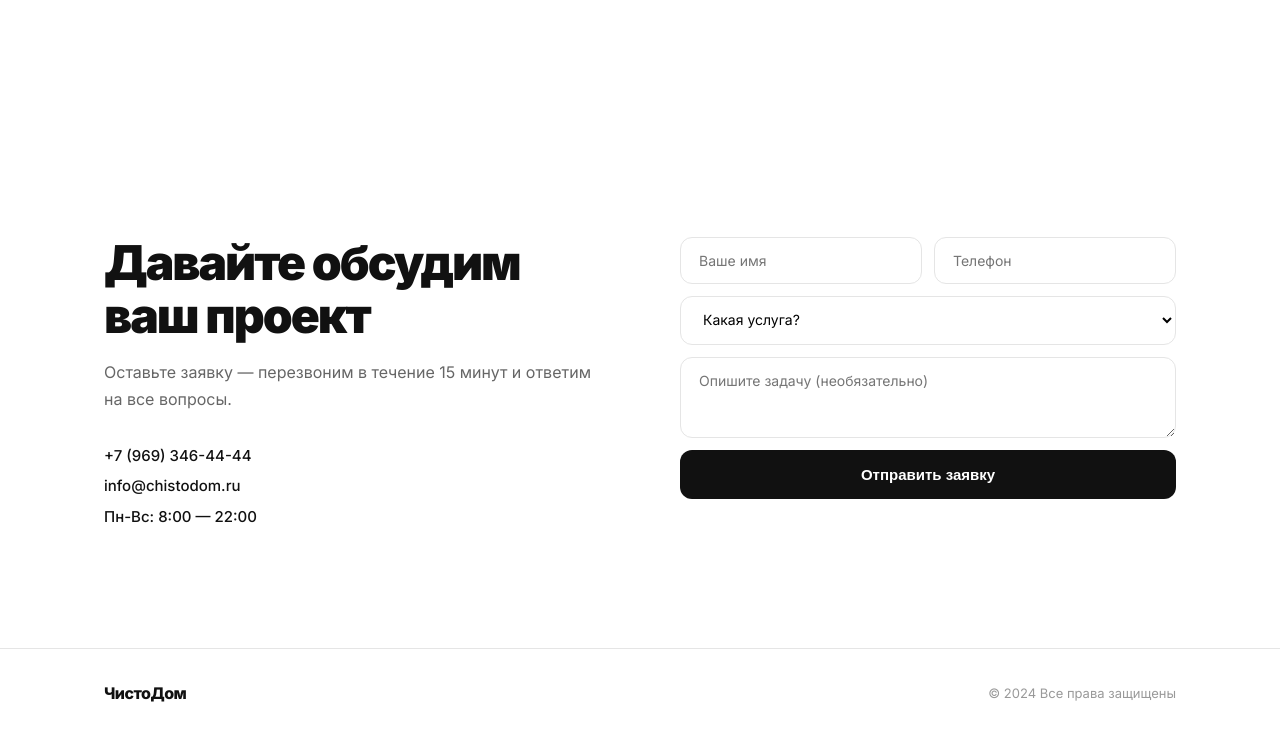
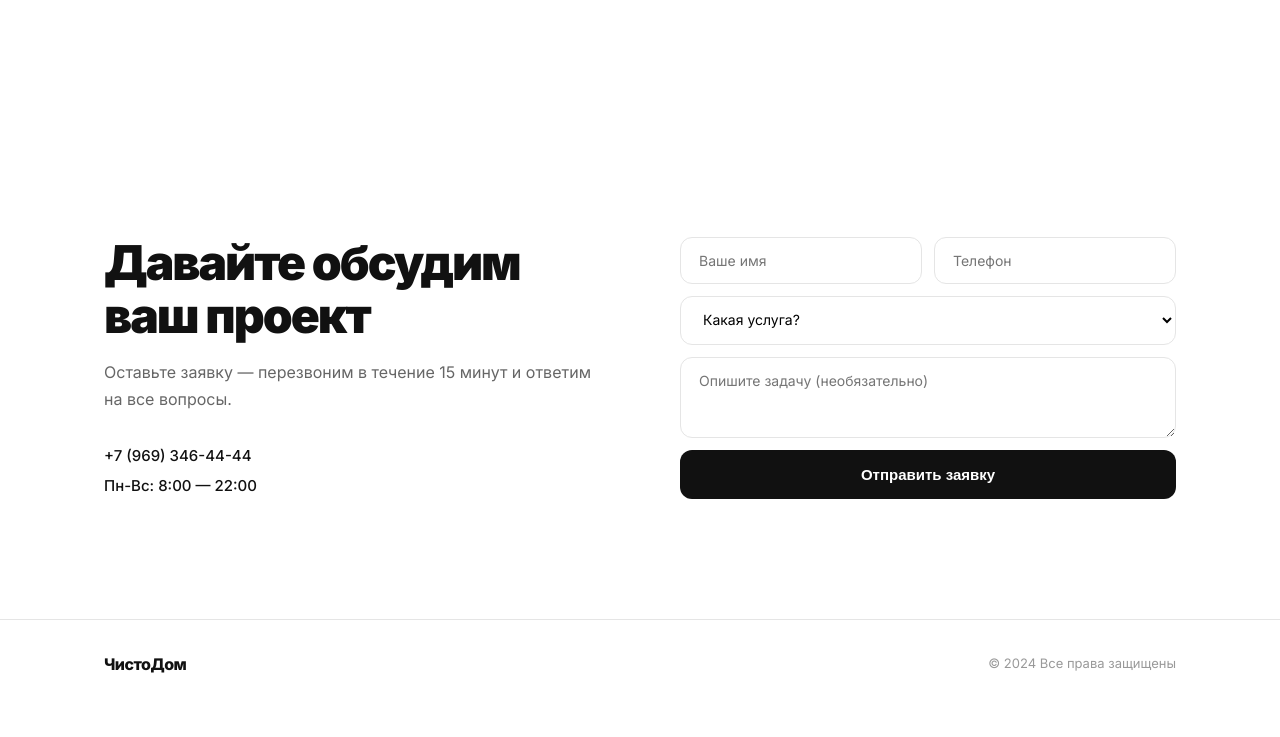
Before and after one commit to lillilpip2-coder/chistodom-site, a website: page public/index.html in a window 1280 px wide. Shown: the part 2667-3404 px from the top of the page. After the commit the page ends 3375 px from the top, so only its background shows below. Drawn offline with Linux system fonts and the light colour scheme.

Commit message:
Remove email from contacts

```diff
--- a/public/index.html
+++ b/public/index.html
@@ -164,7 +164,6 @@
         <p class="contact__text">Оставьте заявку — перезвоним в течение 15 минут и ответим на все вопросы.</p>
         <div class="contact__links">
           <a href="tel:+79693464444" class="contact__link">+7 (969) 346-44-44</a>
-          <a href="mailto:info@chistodom.ru" class="contact__link">info@chistodom.ru</a>
           <span class="contact__link">Пн-Вс: 8:00 — 22:00</span>
         </div>
       </div>
```
